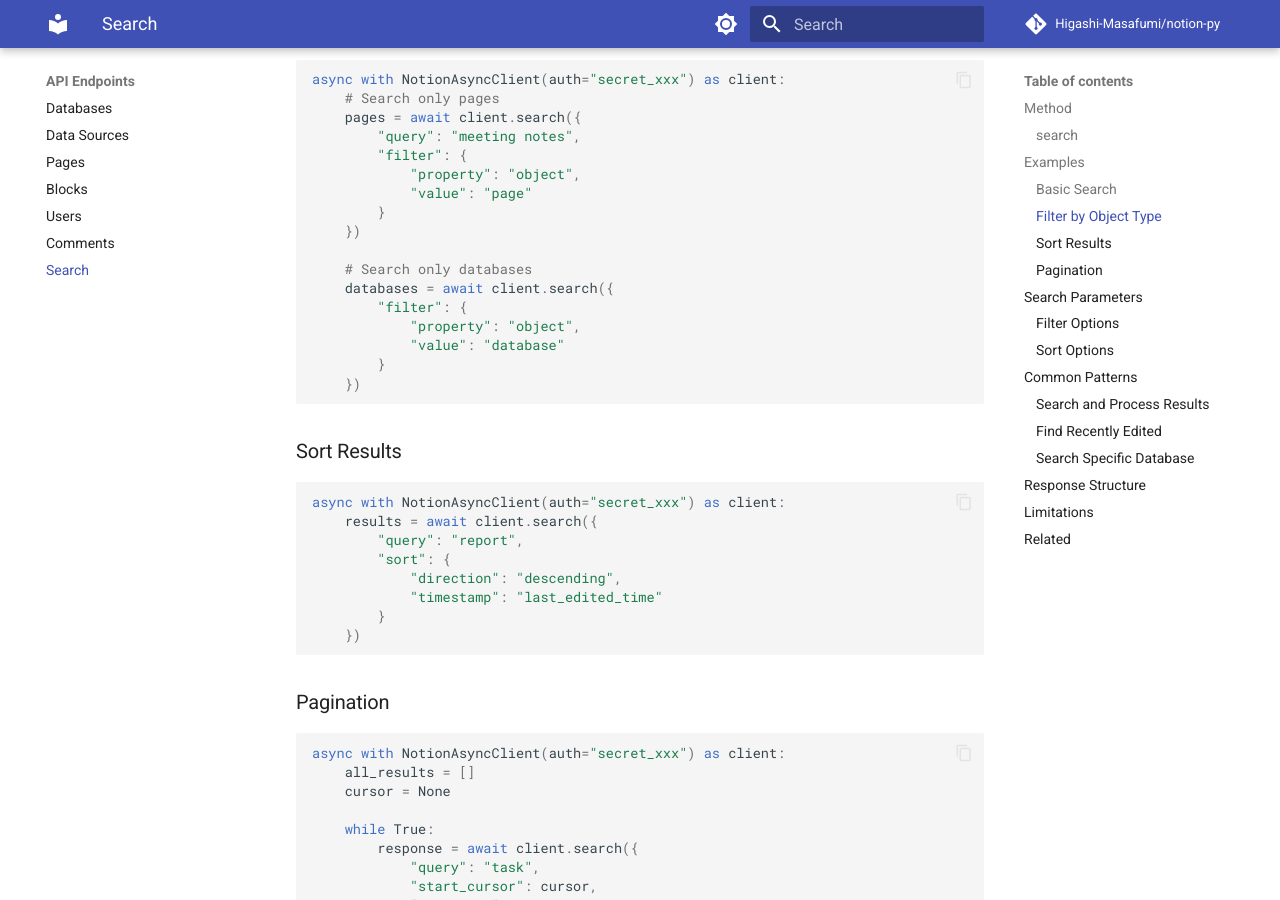
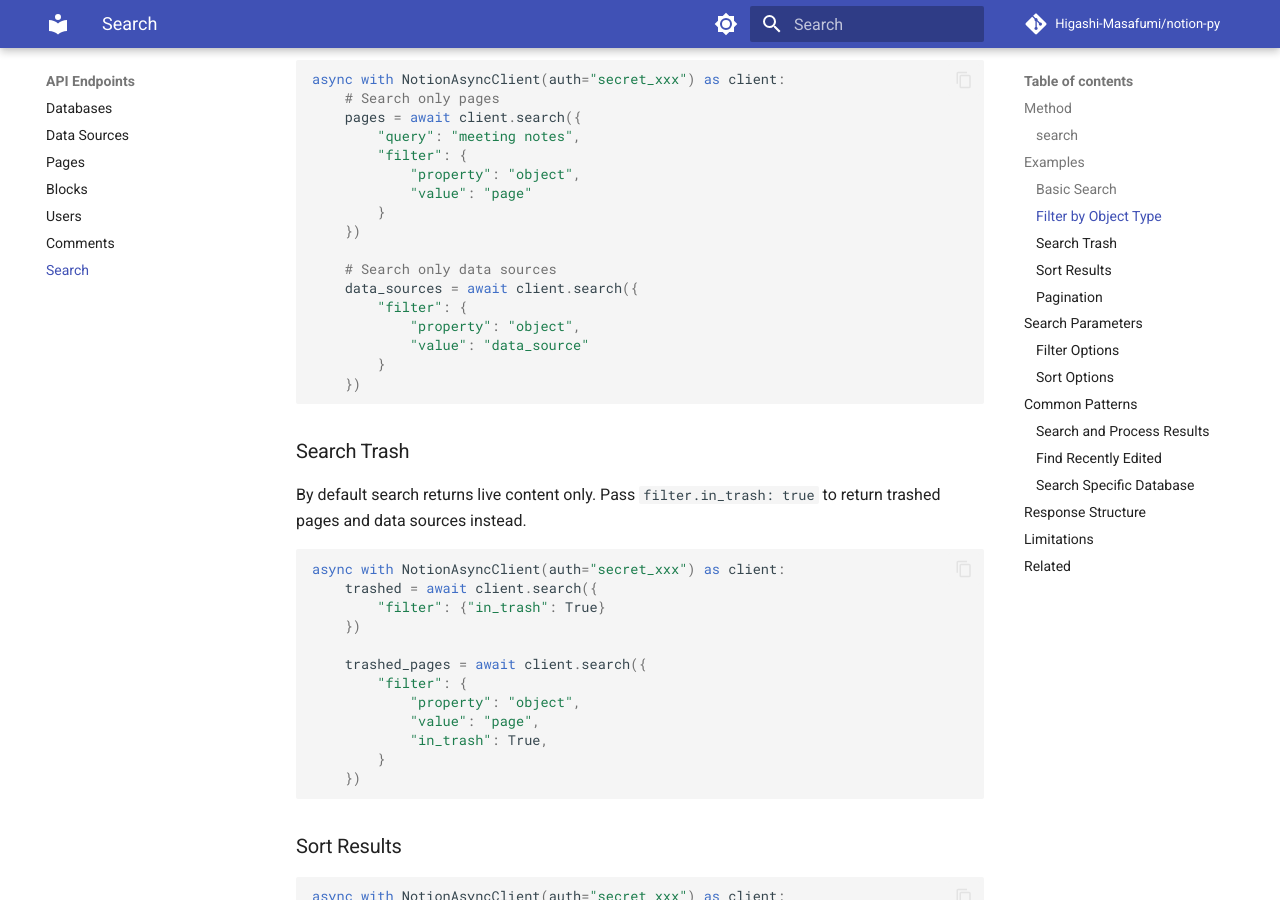
Before and after one commit to Higashi-Masafumi/notion-py, an MkDocs documentation site: the page built from docs/api/search.md, in a window 1280 px wide and 900 px high, scrolled down 1231 px. Built offline with MkDocs 1.6.1 and Material for MkDocs 9.7.7, drawn with Linux system fonts in a browser that asks for light colours; comment, search, counter and statistics services are not loaded; some of the changed text lies outside the part shown.

Commit message:
Update docs and unit tests for Notion API changelog gaps
Cover search trash filters, archived data source queries, allow_async
flows, status option groups, email_verified, and HTML embed uploads.

Co-authored-by: Cursor <cursor@cursor.com>

````diff
--- a/docs/api/search.md
+++ b/docs/api/search.md
@@ -19,12 +19,12 @@ async def search(
 **Parameters**:
 
 - `params.query` (optional): Search query string
-- `params.filter` (optional): Filter by object type
-- `params.sort` (optional): Sort criteria
+- `params.filter` (optional): Filter by object type (`page` / `data_source`) and/or `in_trash`
+- `params.sort` (optional): Sort criteria (`last_edited_time` or `relevance`)
 - `params.start_cursor` (optional): Pagination cursor
 - `params.page_size` (optional): Results per page (max 100)
 
-**Returns**: `SearchResponse` with pages and databases
+**Returns**: `SearchResponse` with pages and data sources
 
 ## Examples
 
@@ -59,11 +59,31 @@ async with NotionAsyncClient(auth="secret_xxx") as client:
         }
     })
 
-    # Search only databases
-    databases = await client.search({
+    # Search only data sources
+    data_sources = await client.search({
         "filter": {
             "property": "object",
-            "value": "database"
+            "value": "data_source"
+        }
+    })
+```
+
+### Search Trash
+
+By default search returns live content only. Pass `filter.in_trash: true` to
+return trashed pages and data sources instead.
+
+```python
+async with NotionAsyncClient(auth="secret_xxx") as client:
+    trashed = await client.search({
+        "filter": {"in_trash": True}
+    })
+
+    trashed_pages = await client.search({
+        "filter": {
+            "property": "object",
+            "value": "page",
+            "in_trash": True,
         }
     })
 ```
````
Also changed, not shown: docs/api/blocks.md (+10 -0 lines), docs/api/datasources.md (+8 -0 lines), docs/api/pages.md (+17 -3 lines), docs/types/index.md (+1 -0 lines), 5 other files.
